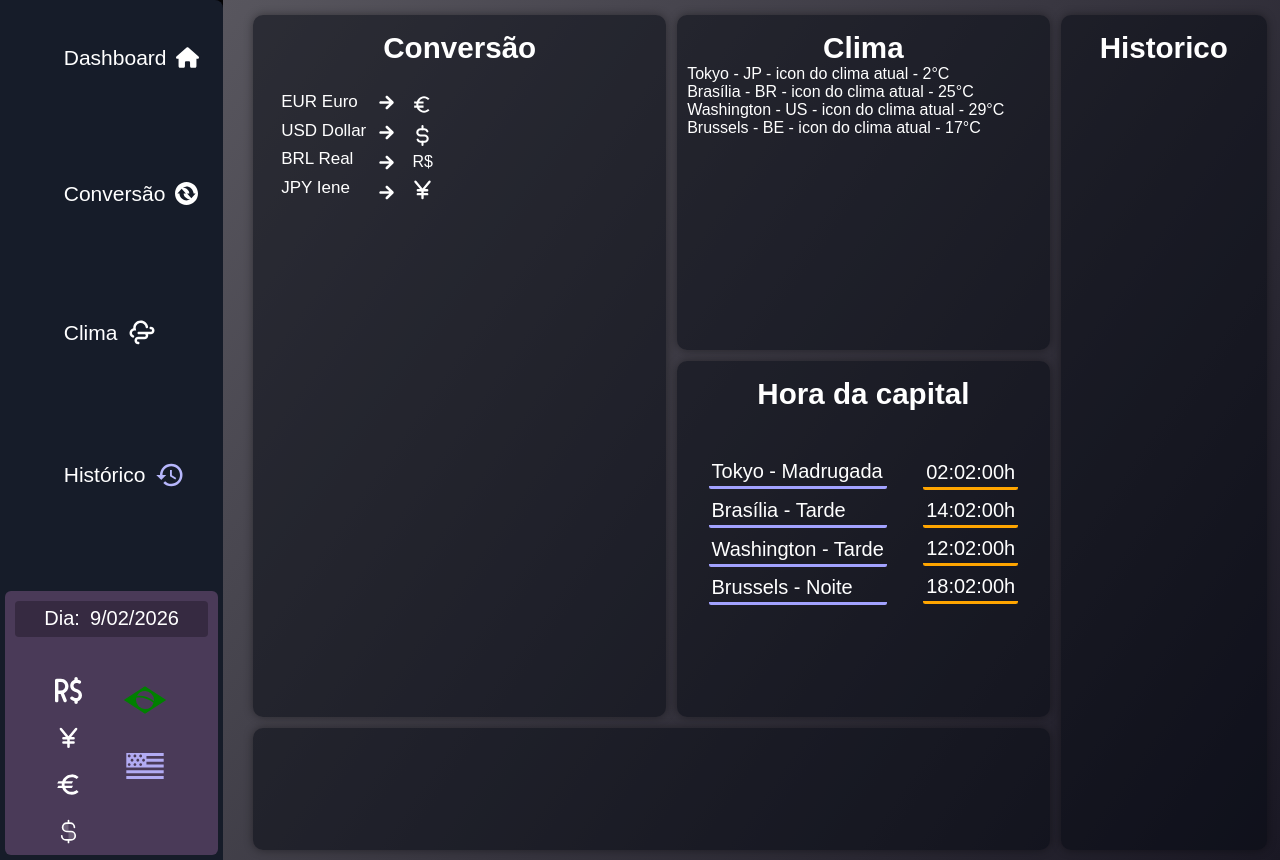
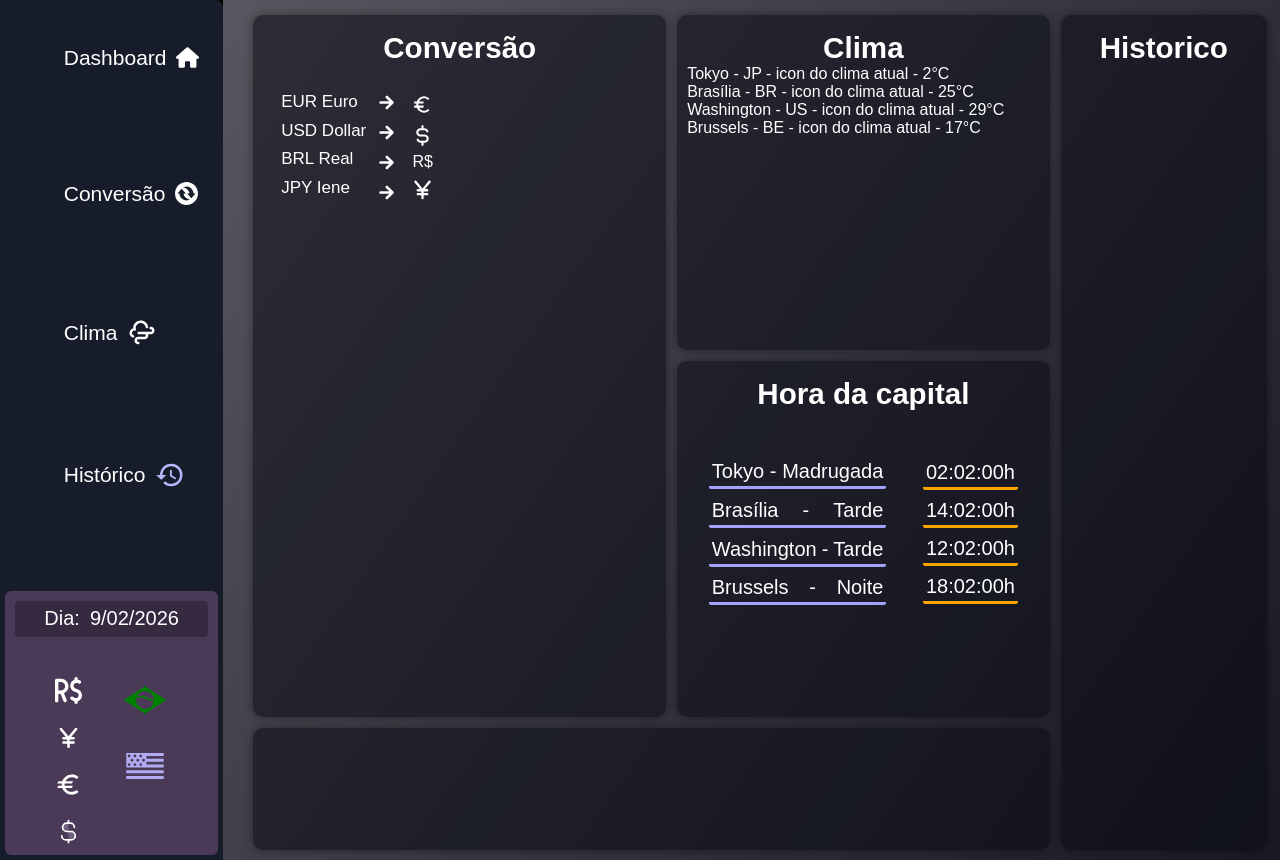
Before and after one commit to SantV7/dashboard-coins, a React (Vite) app: page / in a window 1280 px wide. Built offline with nearby package versions, Linux system fonts and the light colour scheme; a web font is replaced by a local one.

Commit message:
Styling #capital-name > .name

```diff
--- a/src/components/hourCapital/HourCapital.jsx
+++ b/src/components/hourCapital/HourCapital.jsx
@@ -7,13 +7,9 @@ const HourCapital = () => {
     const [hourTokyo, setHourTokyo] = useState((new Date().getUTCHours() + 9 + 24) % 24)
     const [hourWashington, setHourWashington] = useState((new Date().getUTCHours() - 5 + 24) % 24)
     const [hourBrussels, setHourBrussels] = useState((new Date().getUTCHours() + 1 + 24) % 24)
-
     const [timeDefaultTokyo, setTimeDefaultTokyo] = useState('')
-
     const [timeDefaultBrasilia, setTimeDefaultBrasilia] = useState('')
-
     const [timeDefaultWashington, setTimeDefaultWashington] = useState('')
-
     const [timeDefaultBrussels, setTimeDefaultBrussels] = useState('')
 
     const [minutes, setMinutes] = useState(new Date().getMinutes())
@@ -25,15 +21,10 @@ const HourCapital = () => {
             const nowGetTime = new Date()
 
             setHourBrasilia((nowGetTime.getUTCHours() - 3 + 24) % 24 )
-
             setHourTokyo((nowGetTime.getUTCHours() + 9 + 24) % 24)
-
             setHourWashington((nowGetTime.getUTCHours() - 5 + 24) % 24)
-
             setHourBrussels((nowGetTime.getUTCHours() + 1 + 24) % 24)
-
             setMinutes(nowGetTime.getMinutes())
-
             setSeconds(nowGetTime.getSeconds())
         }, 1000)
 
@@ -43,44 +34,44 @@ const HourCapital = () => {
         let newHourBrussels = hourBrussels
 
 
-            if(newHourTokyo >= 12 && newHourTokyo <= 17) {
+            if(newHourTokyo >= Number(12) && newHourTokyo <= Number(17)) {
                 setTimeDefaultTokyo('Tarde')
-            } else if (newHourTokyo >= 18 && newHourTokyo <= 24) {
+            } else if (newHourTokyo >= Number(18) && newHourTokyo <= Number(24)) {
                 setTimeDefaultTokyo('Noite')
-            } else if (newHourTokyo >= 1 && newHourTokyo <= 5) {
+            } else if (newHourTokyo >= Number(1) && newHourTokyo <= Number(5)) {
                 setTimeDefaultTokyo('Madrugada')
             } else {
                 setTimeDefaultTokyo('Manhã')
             }
 
 
-            if(newHourBrasilia >= 12 && newHourBrasilia <= 17) {
+            if(newHourBrasilia >= Number(12) && newHourBrasilia <= Number(17)) {
                 setTimeDefaultBrasilia('Tarde')
-            } else if (newHourBrasilia >= 18 && newHourBrasilia <= 24) {
+            } else if (newHourBrasilia >= Number(18) && newHourBrasilia <= Number(24)) {
                 setTimeDefaultBrasilia('Noite')
-            } else if (newHourBrasilia >= 1 && newHourBrasilia <= 5) {
+            } else if (newHourBrasilia >= Number(1) && newHourBrasilia <= Number(5)) {
                 setTimeDefaultBrasilia('Madrugada')
             } else {
                 setTimeDefaultBrasilia('Manhã')
             }
 
 
-            if(newHourWashington >= 12 && newHourWashington <= 17) {
+            if(newHourWashington >= Number(12) && newHourWashington <= Number(17)) {
                 setTimeDefaultWashington('Tarde')
-            } else if (newHourWashington >= 18 && newHourWashington <= 24) {
+            } else if (newHourWashington >= Number(18) && newHourWashington <= Number(24)) {
                 setTimeDefaultWashington('Noite')
-            } else if (newHourWashington >= 1 && newHourWashington <= 5) {
+            } else if (newHourWashington >= Number(1) && newHourWashington <= Number(5)) {
                 setTimeDefaultWashington('Madrugada')
             } else {
                 setTimeDefaultWashington('Manhã')
             }
 
 
-            if(newHourBrussels >= 12 && newHourBrussels <= 17) {
+            if(newHourBrussels >= Number(12) && newHourBrussels <= Number(17)) {
                 setTimeDefaultBrussels('Tarde')
-            } else if (newHourBrussels >= 18 && newHourBrussels <= 24) {
+            } else if (newHourBrussels >= Number(18) && newHourBrussels <= Number(24)) {
                 setTimeDefaultBrussels('Noite')
-            } else if (newHourBrussels >= 1 && newHourBrussels <= 5) {
+            } else if (newHourBrussels >= Number(1) && newHourBrussels <= Number(5)) {
                 setTimeDefaultBrussels('Madrugada')
             } else {
                 setTimeDefaultBrussels('Manhã')
@@ -96,10 +87,10 @@ const HourCapital = () => {
      <h3 className="cards-tittle">Hora da capital</h3>
     <div className='hour-capital-area'>
         <div id='capital-name'>
-            <div className='name'>Tokyo - {timeDefaultTokyo}</div>
-            <div className='name'>Brasília - {timeDefaultBrasilia}</div>
-            <div className='name'>Washington - {timeDefaultWashington}</div>
-            <div className='name'>Brussels - {timeDefaultBrussels}</div>
+            <div className='name'>Tokyo <div>-</div> <div>{timeDefaultTokyo}</div></div>
+            <div className='name'>Brasília <div>-</div> <div>{timeDefaultBrasilia}</div></div>
+            <div className='name'>Washington <div>-</div> <div>{timeDefaultWashington}</div></div>
+            <div className='name'>Brussels <div>-</div> <div>{timeDefaultBrussels}</div></div>
         </div>
 
         <div id='hour-capital'>
--- a/src/components/hourCapital/hour-capital.css
+++ b/src/components/hourCapital/hour-capital.css
@@ -13,9 +13,15 @@
     #capital-name  {
         display: flex;
         flex-flow: column nowrap;
+        text-align: center;
         gap: 6.75px;
     }
     #capital-name > .name {
+        display: flex;
+        gap: 5px;
+        flex-flow: row nowrap;
+        justify-content: space-between;
+        align-items: center;
         border-radius: 2px;
         padding: 3px;
         border-bottom: 3px solid rgb(162, 162, 255);
```
